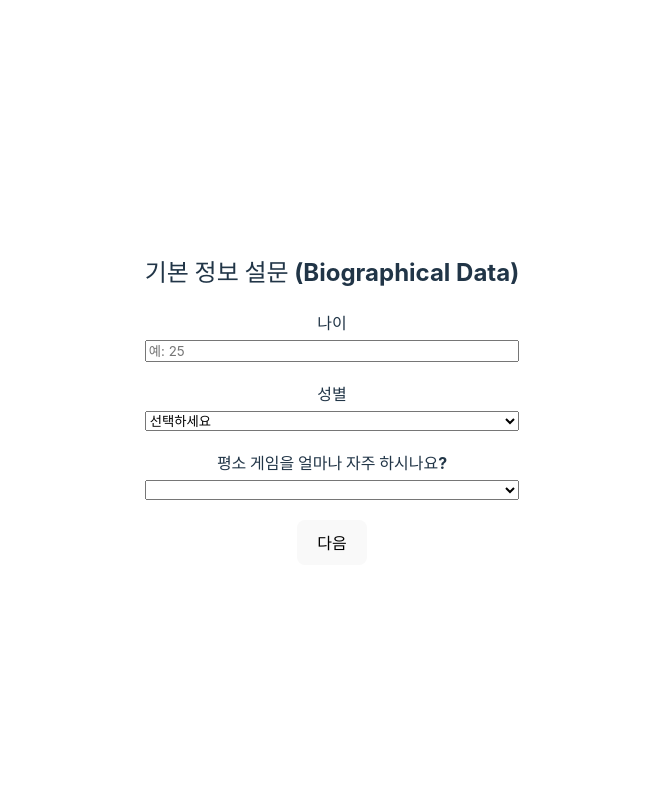
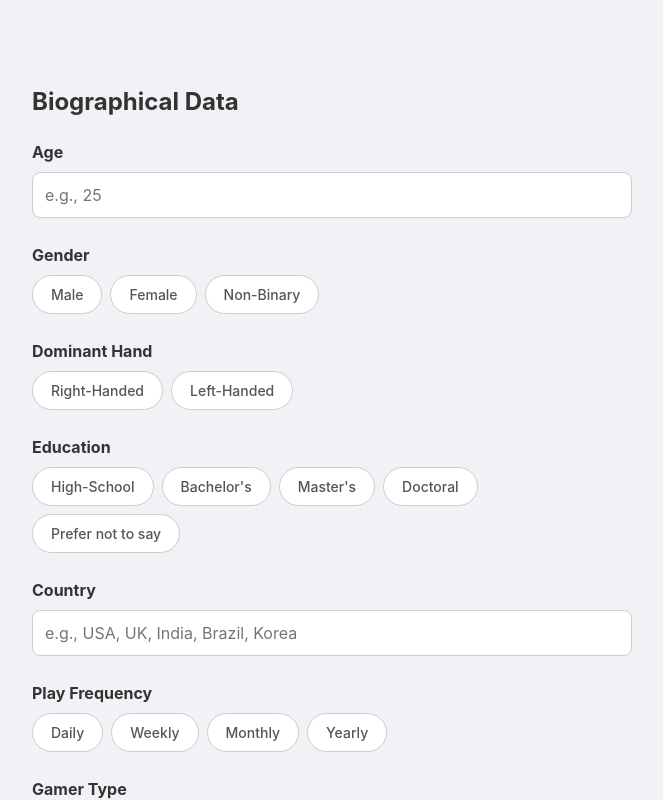
Before and after one commit to moon920110/general-game-cognition, a Vue app: page / in a window 1280 px wide. Both pictures are taken after a click on the button "I Agree & Start Experiment". Shown: the top 800 px of the page, without its empty margins (308-971 px from the left). Built offline with nearby package versions, Linux system fonts and the light colour scheme; a web font is replaced by a local one.

Commit message:
Update bio, front design, guide text

```diff
--- a/src/App.vue
+++ b/src/App.vue
@@ -94,7 +94,7 @@ const handleTaskSubmit = (blockData) => {
 
 
 const finishExperiment = async () => {
-  if (!participantData.id === "") {
+  if (participantData.prolificInfo.pid === "") {
     alert("[Invalid Access] No Prolific ID");
     return;
   }
@@ -146,6 +146,11 @@ const saveAllData = async () => {
         @skip-to-end="finishExperiment"/>
 
     <Step5 v-if="currentStep === 5" :pid="participantData.id" />
+
+    <footer class="contact-footer">
+      If you have any problems or questions, please feel free to contact <a href="mailto:super_moon@gm.gist.ac.kr">super_moon@gm.gist.ac.kr</a> <br>
+      Conducted by Cognition and Intelligence Lab (CILAB), Gwangju Institute of Science and Technology (GIST), South Korea.
+    </footer>
   </div>
 </template>
 
@@ -154,6 +159,8 @@ const saveAllData = async () => {
 
 body {
   font-family: "Pretendard Variable", Pretendard, -apple-system, BlinkMacSystemFont, system-ui, Roboto, "Helvetica Neue", "Segoe UI", "Apple SD Gothic Neo", "Noto Sans KR", "Malgun Gothic", "Apple Color Emoji", "Segoe UI Emoji", "Segoe UI Symbol", sans-serif;
+  background-color: #f0f2f5;
+  color: #333;
   margin: 0;
   padding: 0;
   -webkit-font-smoothing: antialiased; /* 글씨 부드럽게 */
@@ -164,9 +171,23 @@ body {
   max-width: 800px;
   margin: 0 auto;
   padding: 2rem;
+  min-height: 100vh;
+  display: flex;
+  flex-direction: column;
+  box-sizing: border-box;
 }
 
 button, input, select, textarea {
   font-family: inherit;
 }
+
+.contact-footer {
+  margin-top: auto; /* 내용이 적어도 푸터를 아래로 밀어냄 */
+  padding-top: 50px;
+  padding-bottom: 20px;
+  text-align: center;
+  font-size: 14px;
+  color: #999;
+  border-top: 1px solid #eee; /* 구분선 */
+}
 </style>
--- a/src/components/BioSurvey.vue
+++ b/src/components/BioSurvey.vue
@@ -1,48 +1,278 @@
 <script setup>
 import { reactive } from 'vue';
+
 const emit = defineEmits(['submit']);
 
 const form = reactive({
-  age: '',
-  gender: '',
-  gamingExp: ''
+  Age: '',
+  Gender: '',
+  "Left-Handed": '',
+  Education: '',
+  Country: '',
+  "Play Frequency": '',
+  Gamer: '',
+  PC: '',
+  Mobile: '',
+  Console: '',
+  Genre: ''
 });
 
+const genderOptions = ["Male", "Female", "Non-Binary"];
+
+const handOptions = ["Right-Handed", "Left-Handed"];
+
+const eduOptions = [
+  { label: "High-School", value: "High-School" },
+  { label: "Bachelor's", value: "Bachelors Degree" },
+  { label: "Master's", value: "Masters Degree" },
+  { label: "Doctoral", value: "Professional Training" },
+  { label: "Prefer not to say", value: "Prefer not to say" }
+];
+
+const freqOptions = [
+  { label: "Daily", value: "Daily" },
+  { label: "Weekly", value: "Weekly" },
+  { label: "Monthly", value: "Few Times a Month" },
+  { label: "Yearly", value: "Few Times a Year" }
+];
+
+const gamerOptions = [
+  { label: "Not a Gamer", value: "No" },
+  { label: "Casual Gamer", value: "Yes, a Casual Gamer" },
+  { label: "Hard-Core Gamer", value: "Yes, a Hard-Core Gamer" }
+];
+
 const submitForm = () => {
-  if (!form.age || !form.gender) return alert("모든 항목에 답해주세요.");
-  emit('submit', { ...form }); // 부모(App.vue)로 데이터 전송
+  if (!form.Age || !form.Gender || !form["Left-Handed"] || !form.Education || !form.Country || !form.Gamer || !form['Play Frequency']) {
+    alert("Please answer all biographical items.");
+    return;
+  }
+  if (!form.PC || !form.Mobile || !form.Console) {
+    alert("Please select Yes/No for all gaming platforms.");
+    return;
+  }
+  if (!form.Genre) {
+    alert("Please select your preferred game genre.");
+    return;
+  }
+
+  emit('submit', { ...form });
 };
 </script>
 
 <template>
-  <div>
-    <h2>기본 정보 설문 (Biographical Data)</h2>
+  <div class="bio-container">
+    <h2>Biographical Data</h2>
+
     <div class="form-group">
-      <label>나이</label>
-      <input type="number" v-model="form.age" placeholder="예: 25">
+      <label>Age</label>
+      <input type="number" v-model="form.Age" placeholder="e.g., 25">
     </div>
+
     <div class="form-group">
-      <label>성별</label>
-      <select v-model="form.gender">
-        <option value="" disabled>선택하세요</option>
-        <option value="male">남성</option>
-        <option value="female">여성</option>
-        <option value="other">기타</option>
+      <label>Gender</label>
+      <div class="button-group">
+        <button
+            v-for="opt in genderOptions"
+            :key="opt"
+            class="select-btn"
+            :class="{ active: form.Gender === opt }"
+            @click="form.Gender = opt"
+        >
+          {{ opt }}
+        </button>
+      </div>
+    </div>
+
+    <div class="form-group">
+      <label>Dominant Hand</label>
+      <div class="button-group">
+        <button
+            v-for="opt in handOptions"
+            :key="opt"
+            class="select-btn"
+            :class="{ active: form['Left-Handed'] === opt }"
+            @click="form['Left-Handed'] = opt"
+        >
+          {{ opt }}
+        </button>
+      </div>
+    </div>
+
+    <div class="form-group">
+      <label>Education</label>
+      <div class="button-group">
+        <button
+            v-for="opt in eduOptions"
+            :key="opt.value"
+            class="select-btn"
+            :class="{ active: form.Education === opt.value }"
+            @click="form.Education = opt.value"
+        >
+          {{ opt.label }}
+        </button>
+      </div>
+    </div>
+
+    <div class="form-group">
+      <label>Country</label>
+      <input type="text" v-model="form.Country" placeholder="e.g., USA, UK, India, Brazil, Korea">
+    </div>
+
+    <div class="form-group">
+      <label>Play Frequency</label>
+      <div class="button-group">
+        <button
+            v-for="opt in freqOptions"
+            :key="opt.value"
+            class="select-btn"
+            :class="{ active: form['Play Frequency'] === opt.value }"
+            @click="form['Play Frequency'] = opt.value"
+        >
+          {{ opt.label }}
+        </button>
+      </div>
+    </div>
+
+    <div class="form-group">
+      <label>Gamer Type</label>
+      <div class="button-group">
+        <button
+            v-for="opt in gamerOptions"
+            :key="opt.value"
+            class="select-btn"
+            :class="{ active: form.Gamer === opt.value }"
+            @click="form.Gamer = opt.value"
+        >
+          {{ opt.label }}
+        </button>
+      </div>
+    </div>
+
+    <div class="platform-group">
+      <p class="section-title">Gaming Platforms (Select Yes/No)</p>
+
+      <div class="platform-row">
+        <span>Do you play <strong>PC Games</strong>?</span>
+        <div class="toggle-group">
+          <button class="toggle-btn" :class="{ active: form.PC === 'Yes', yes: true }" @click="form.PC = 'Yes'">Yes</button>
+          <button class="toggle-btn" :class="{ active: form.PC === 'No' }" @click="form.PC = 'No'">No</button>
+        </div>
+      </div>
+
+      <div class="platform-row">
+        <span>Do you play <strong>Mobile Games</strong>?</span>
+        <div class="toggle-group">
+          <button class="toggle-btn" :class="{ active: form.Mobile === 'Yes', yes: true }" @click="form.Mobile = 'Yes'">Yes</button>
+          <button class="toggle-btn" :class="{ active: form.Mobile === 'No' }" @click="form.Mobile = 'No'">No</button>
+        </div>
+      </div>
+
+      <div class="platform-row">
+        <span>Do you play <strong>Console Games</strong>?</span>
+        <div class="toggle-group">
+          <button class="toggle-btn" :class="{ active: form.Console === 'Yes', yes: true }" @click="form.Console = 'Yes'">Yes</button>
+          <button class="toggle-btn" :class="{ active: form.Console === 'No' }" @click="form.Console = 'No'">No</button>
+        </div>
+      </div>
+    </div>
+
+    <div class="form-group">
+      <label>Please select <strong>the most</strong> preferred game genre</label>
+      <select v-model="form.Genre" class="genre-select">
+        <option value="" disabled>Select Genre</option>
+        <option value="FPS">First Person Shooter (FPS). e.g., Counter Strike</option>
+        <option value="Tactical FPS">Tactical Shooter. e.g., Overwatch, PUBG</option>
+        <option value="Action RPG">Action RPG. e.g., Diablo, Soul-Like Games, God of War</option>
+        <option value="Virtual Life">Virtual Life. e.g., Sims, Animal Crossing, Stardew Valley</option>
+        <option value="Fighting">Fighting. e.g., Tekken, Street Fighter</option>
+        <option value="JRPG">JRPG. e.g., Final Fantasy, Dragon Quest, Persona</option>
+        <option value="Defense">Tower Defense. e.g, Kingdom Rush, Plants vs. Zombies</option>
+        <option value="MOBA">Multiplayer Online Battle Arena (MOBA; AOS). League of Legends, DOTA2</option>
+        <option value="Auto Racing">Casual Racing. e.g., Mario Kart</option>
+        <option value="Stacking Puzzle">Stacking Puzzle. e.g., Tetris</option>
+        <option value="MMORPG">MMORPG. e.g., World of Warcraft, LostArk, Elder Scrolls Online</option>
+        <option value="Vehicle Sim">Vehicle Simulation. e.g., Euro Truck, American Truck</option>
+        <option value="Western RPG">Western RPG. e.g., Red Dead Redemption, The Elder Scrolls, The Witcher 3</option>
+        <option value="Sandbox">Sandbox. e.g., Minecraft, Roblox</option>
+        <option value="RTS">Real-time Strategy (RTS). e.g., Starcraft, Warcraft</option>
+        <option value="Open-world Action">Open-world Adventure. e.g., The Legend of Zelda: Breath of the Wild, Genshin Impact</option>
+        <option value="Sports Sim">Sports Simulation. e.g., FIFA, NBA2K, Football Manager, Madden NFL</option>
+        <option value="Platformer">Platformer. e.g., Super Mario Bros, Kirby Series</option>
+        <option value="Action Puzzle">Action Puzzle. e.g., Angry Bird, Portal</option>
+        <option value="Survival">Survival. e.g., The Long Dark, Ark: Survival Evolved</option>
+        <option value="Metroidvania">Metroidvania. e.g., Castlevania, Hollow Knight, Super Metroid</option>
+        <option value="Trainer RPG">Collectible RPG. e.g., Pokemon Go, Pal World </option>
+        <option value="Card Battle">Card Battle Game. e.g., Hearthstone, Magic: The Gathering Arena, Yu-Gi-Oh!</option>
+        <option value="Rhythm">Rhythm Game. e.g., DJMax, A Dance of Fire and Ice</option>
+        <option value="-">None</option>
       </select>
     </div>
-    <div class="form-group">
-      <label>평소 게임을 얼마나 자주 하시나요?</label>
-      <select v-model="form.gamingExp">
-        <option value="daily">매일</option>
-        <option value="weekly">주 1~3회</option>
-        <option value="rarely">거의 안 함</option>
-      </select>
-    </div>
-    <button @click="submitForm">다음</button>
+
+    <button class="next-btn" @click="submitForm">Next</button>
   </div>
 </template>
 
 <style scoped>
-.form-group { margin-bottom: 20px; display: flex; flex-direction: column; }
-label { font-weight: bold; margin-bottom: 5px; }
+.bio-container { max-width: 600px; margin: 0 auto; text-align: left; padding-bottom: 50px; }
+.form-group { margin-bottom: 25px; display: flex; flex-direction: column; color: #1a1a1a;}
+label { font-weight: bold; margin-bottom: 8px; color: #333; }
+input, .genre-select { padding: 12px; border: 1px solid #ccc; border-radius: 8px; font-size: 16px; background: white; color: #1a1a1a;}
+
+.button-group {
+  display: flex;
+  flex-wrap: wrap;
+  gap: 8px;
+}
+
+.select-btn {
+  padding: 10px 18px;
+  background: white;
+  border: 1px solid #ccc;
+  border-radius: 20px;
+  cursor: pointer;
+  font-size: 14px;
+  color: #555;
+  transition: all 0.2s;
+}
+
+.select-btn:hover { background: #f0f0f0; }
+
+.select-btn.active {
+  background: #42b883;
+  color: white;
+  border-color: #42b883;
+  font-weight: bold;
+  box-shadow: 0 2px 5px rgba(66, 184, 131, 0.3);
+}
+
+.platform-group {
+  margin-bottom: 25px;
+  background: #f8f9fa;
+  padding: 20px;
+  border-radius: 12px;
+  border: 1px solid #eee;
+  color: #1a1a1a;
+}
+.section-title { font-weight: bold; margin-bottom: 15px; color: #2c3e50; border-bottom: 1px solid #ddd; padding-bottom: 5px; }
+.platform-row { display: flex; justify-content: space-between; align-items: center; margin-bottom: 12px; }
+.toggle-group { display: flex; gap: 5px; }
+
+.toggle-btn {
+  padding: 8px 16px;
+  border: 1px solid #ccc;
+  background: white;
+  cursor: pointer;
+  border-radius: 6px;
+  font-size: 14px;
+  min-width: 60px;
+  color: #1a1a1a;
+}
+.toggle-btn.active { background: #555; color: white; border-color: #333; }
+.toggle-btn.active.yes { background: #42b883; border-color: #2e8b57; }
+
+.next-btn {
+  width: 100%; padding: 16px; background: #2c3e50; color: white; font-size: 18px; border: none; border-radius: 8px; cursor: pointer; font-weight: bold; margin-top: 10px;
+}
+.next-btn:hover { background: #34495e; }
 </style>
--- a/src/components/Instruction.vue
+++ b/src/components/Instruction.vue
@@ -61,7 +61,7 @@ const info = computed(() => {
 .status-bar { display: flex; align-items: center; gap: 10px; margin-bottom: 30px; color: #666; font-size: 14px; }
 .step-badge { background: #eee; padding: 4px 8px; border-radius: 4px; font-weight: bold; }
 
-.title-section { text-align: center; margin-bottom: 40px; }
+.title-section { text-align: center; margin-bottom: 40px; color: #333;}
 h1 { font-size: 2.5rem; margin: 0 0 10px 0; color: #cecec0; }
 h3 { font-size: 2rem; margin: 0 0 10px 0; color: #2c3e50; }
 
--- a/src/components/Intro.vue
+++ b/src/components/Intro.vue
@@ -1,5 +1,4 @@
 <script setup>
-// 로직 없음
 </script>
 
 <template>
@@ -7,8 +6,7 @@
     <h1>Welcome to the Research Study</h1>
 
     <p class="intro">
-      This study aims to identify general factors in game situations <br>
-      that influence human <strong>Core Affect (Arousal & Valence)</strong>.
+      This study aims to identify <strong>general factors</strong> in game situations based on the <strong>appraisal axes</strong> that humans use to evaluate specific contexts. <br>
     </p>
 
     <div class="info-box">
@@ -25,11 +23,11 @@
       <h3>📌 Study Overview</h3>
       <ul>
         <li><strong>Estimated Duration:</strong> Approx. 20 minutes</li>
-        <li><strong>Content:</strong> 9 Games × 10 Clips (3 seconds each)</li>
+        <li><strong>Content:</strong> 9 Games × 10 Rounds (3 seconds each)</li>
         <li><strong>Task Instruction:</strong>
           <ul class="sub-list">
-            <li>You will watch short gameplay clips.</li>
-            <li>Please evaluate the situational factors (e.g., <strong>Control</strong>, <strong>Resource Sufficiency</strong>, etc.) from an <strong>'OBJECTIVE'</strong> perspective.</li>
+            <li>You will watch <strong>two short gameplay clips (A & B)</strong> in each round.</li>
+            <li>Please <strong>compare</strong> them and select which clip <strong>better fits the question</strong>.</li>
           </ul>
         </li>
       </ul>
@@ -56,14 +54,14 @@
 }
 
 h1 {
-  color: #bcced0;
+  color: #080808;
   margin-bottom: 20px;
   font-size: 2.2rem;
 }
 
 .intro {
   font-size: 1.1rem;
-  color: #999;
+  color: #777;
   line-height: 1.6;
   margin-bottom: 30px;
 }
```
